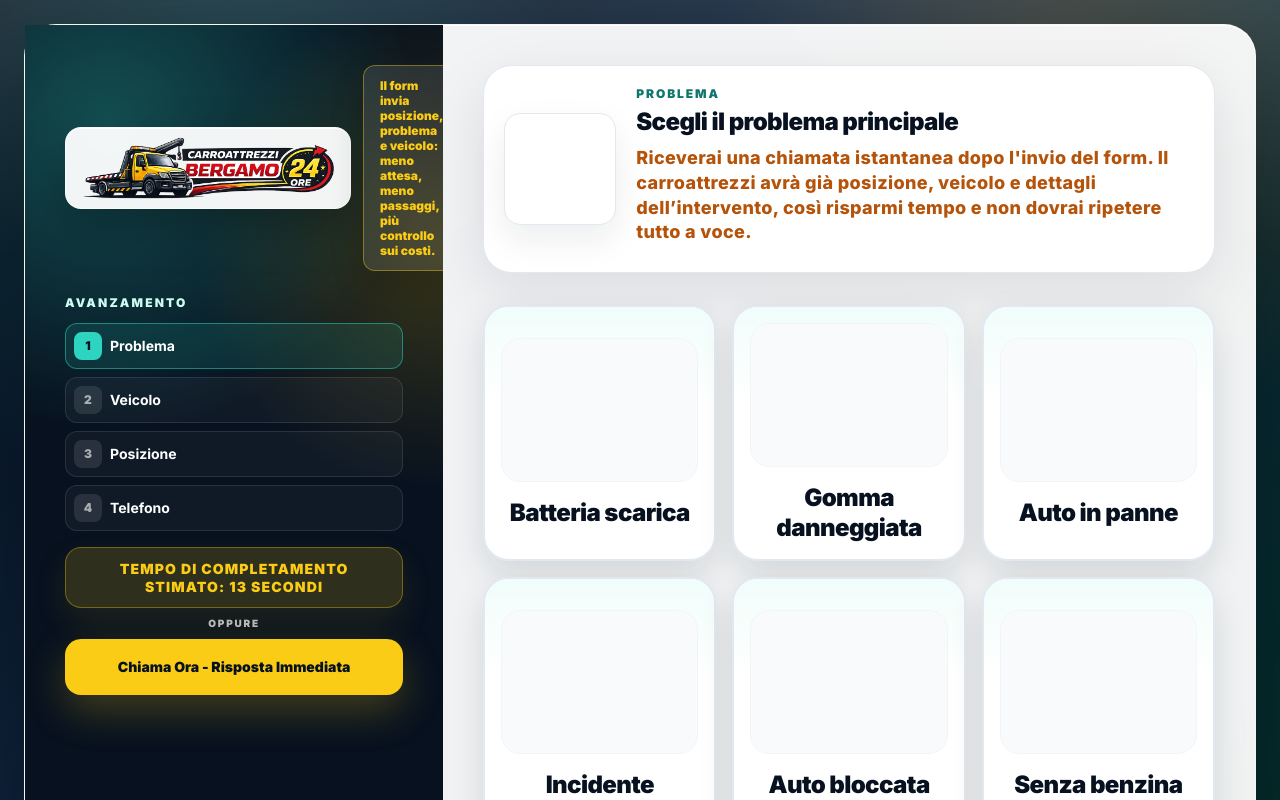
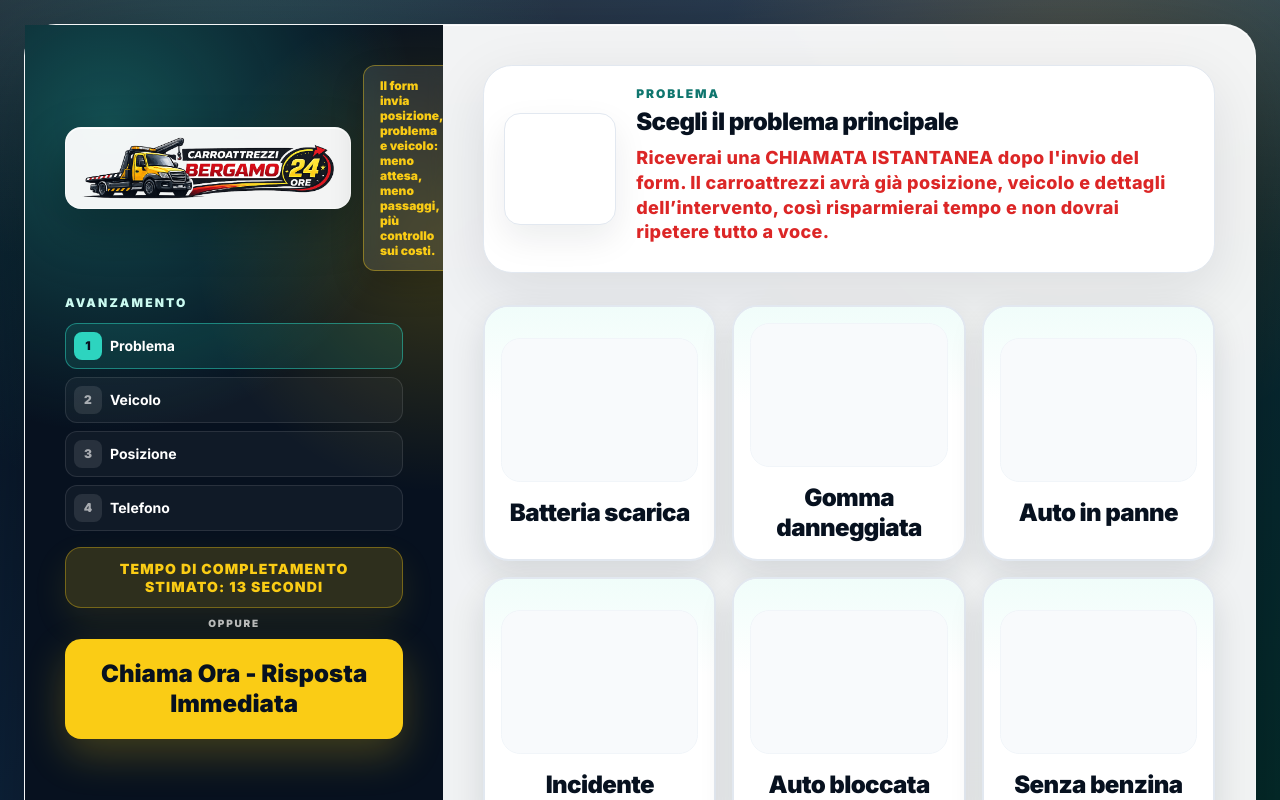
Before and after one commit to alessio-aesthetic/carroattrezzibergamo24ore.it, a Next.js app: page /richiesta-bergamo in a window 1280 px wide. Built offline with nearby package versions, Linux system fonts and the light colour scheme.

Commit message:
Update Bergamo request urgent copy

```diff
--- a/src/app/richiesta-bergamo/RichiestaBergamoClient.tsx
+++ b/src/app/richiesta-bergamo/RichiestaBergamoClient.tsx
@@ -81,7 +81,7 @@ const vehicles = ['Auto', 'Moto o scooter', 'Furgone', 'SUV o 4x4', 'Camper', 'A
 const fuels = ['Benzina', 'Diesel', 'GPL', 'Metano', 'Elettrica', 'Ibrida', 'Non lo so']
 
 const assistantMessages = [
-  "Riceverai una chiamata istantanea dopo l'invio del form. Il carroattrezzi avrà già posizione, veicolo e dettagli dell’intervento, così risparmi tempo e non dovrai ripetere tutto a voce.",
+  "Riceverai una CHIAMATA ISTANTANEA dopo l'invio del form. Il carroattrezzi avrà già posizione, veicolo e dettagli dell’intervento, così risparmierai tempo e non dovrai ripetere tutto a voce.",
   'Il carroattrezzi riceve subito mezzo, problema e dettagli essenziali, senza domande inutili.',
   'Possiamo contattare il carroattrezzi più vicino senza perdere tempo, grazie alla posizione esatta.',
   'La centrale riceve una richiesta completa e può richiamarti in modo rapido e diretto.',
@@ -166,7 +166,7 @@ export function RichiestaBergamoClient() {
       index += 1
       setTypedAssistant(fullText.slice(0, index))
       if (index >= fullText.length) window.clearInterval(interval)
-    }, 24)
+    }, 12)
 
     return () => window.clearInterval(interval)
   }, [step])
@@ -379,7 +379,7 @@ export function RichiestaBergamoClient() {
                   <a
                     href={`tel:${tel}`}
                     onClick={trackCall}
-                    className="mt-2 inline-flex w-full justify-center rounded-2xl bg-[#facc15] px-3 py-3 text-center text-xs font-black text-[#07111f] shadow-[0_16px_42px_rgba(250,204,21,0.24)] sm:px-4 sm:py-4 sm:text-sm"
+                    className="mt-2 inline-flex w-full justify-center rounded-2xl bg-[#facc15] px-3 py-4 text-center text-xl font-black leading-tight text-[#07111f] shadow-[0_16px_42px_rgba(250,204,21,0.24)] sm:px-4 sm:py-5 sm:text-2xl"
                   >
                     Chiama Ora - Risposta Immediata
                   </a>
@@ -409,7 +409,7 @@ export function RichiestaBergamoClient() {
                   <p
                     className={`mt-2 min-h-12 text-sm font-extrabold leading-snug tracking-[0.02em] sm:min-h-14 sm:text-lg ${
                       step === 0
-                        ? 'text-[#b45309]'
+                        ? 'text-[#dc2626]'
                         : 'text-slate-700'
                     }`}
                   >
```
